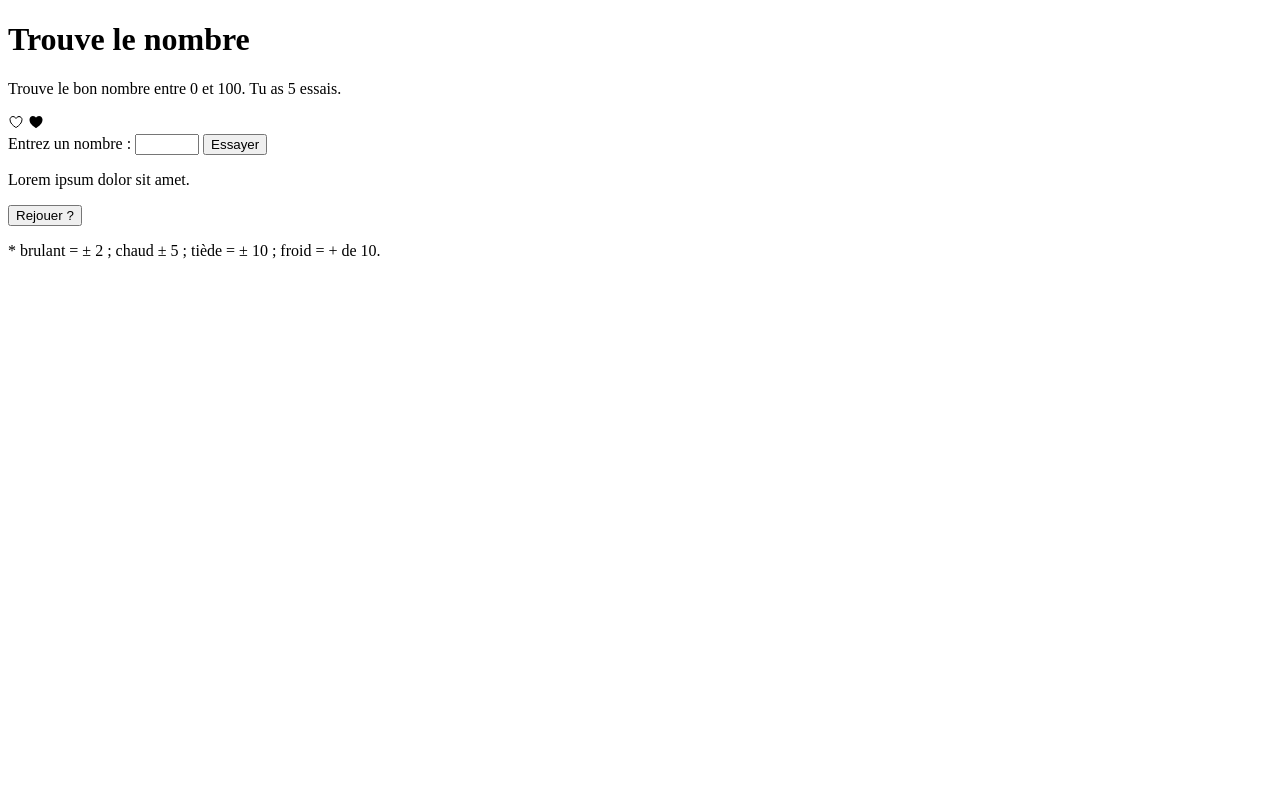
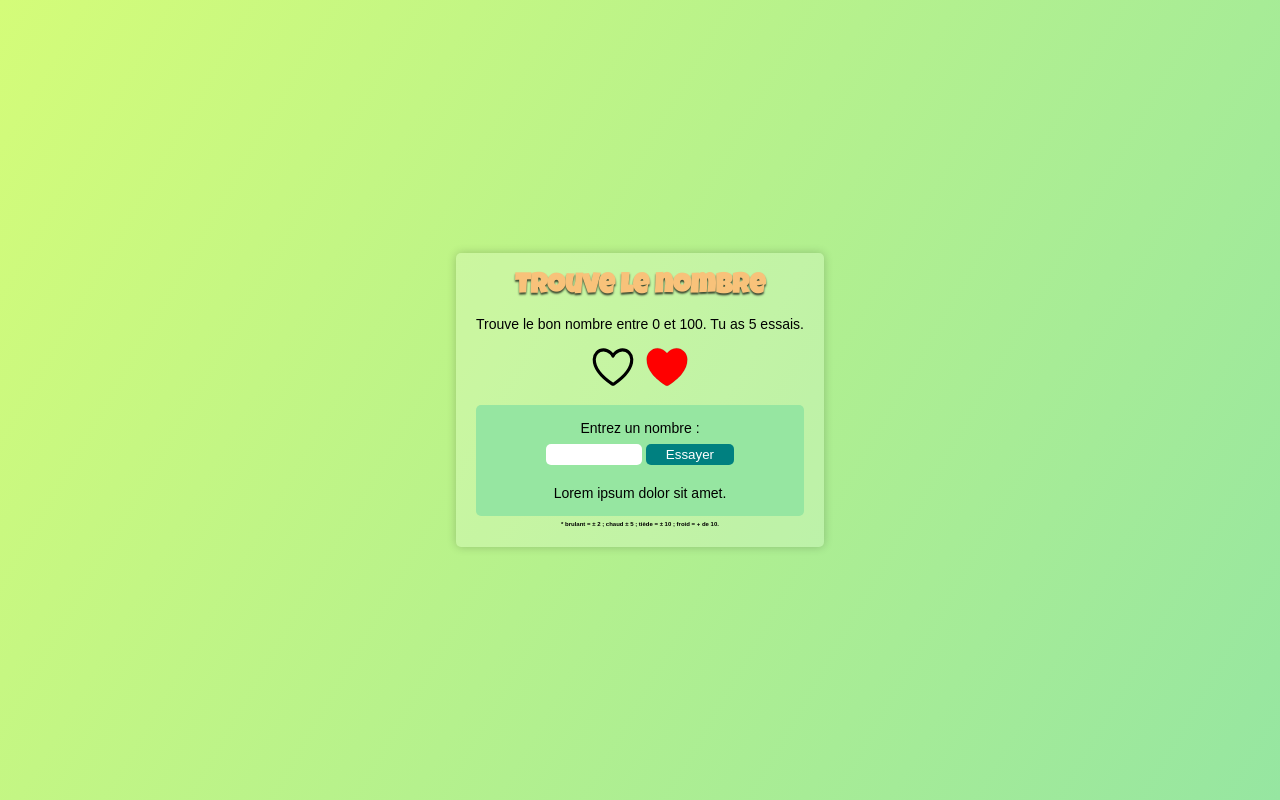
Before and after one commit to afaydali/jeu-chiffre, a plain HTML site: page index.html in a window 1280 px wide. Drawn offline with nearby package versions, Linux system fonts and the light colour scheme.

Commit message:
feat: css video partie 3

```diff
--- a/styles.css
+++ b/styles.css
@@ -1,5 +1,82 @@
+@import url('https://fonts.googleapis.com/css2?family=Luckiest+Guy&display=swap');
+
 :root{
     --title: #f8c27a;
     --textShadow: 0 2px 2px rgba(0, 0, 0, 0.7);
     --boxShadow: 0 0 10px rgba(0, 0, 0, 0.2);
 }
+*{
+    padding: 0;
+    margin: 0;
+    box-sizing: border-box;
+}
+body{
+    font-size: 14px;
+    width: 100vw;
+    overflow: hidden;
+    height: 100vh;
+    display: flex;
+    justify-content: center;
+    align-items: center;
+    font-family: sans-serif;
+    background-image: linear-gradient(120deg, #d4fc79 0%, #96e6a1 100%);
+}
+.container{
+    background-color: rgba(255, 255, 255, 0.2);
+    padding: 20px;
+    border-radius: 5px;
+    text-align: center;
+    box-shadow: var(--boxShadow);
+}
+h1{
+    margin-bottom: 15px;
+    font-family: 'Luckiest Guy', cursive;
+    color: var(--title);
+    text-shadow:var(--textShadow);
+    display: inline-block;
+}
+.vies{
+    margin: 10px;
+}
+ion-icon{
+    font-size: 50px;
+    fill: red;
+}
+#inputBox{
+    background-color: #96e6a1;
+    padding: 15px;
+    border-radius: 5px;
+}
+#inputBox > label{
+    display: block;
+    margin-bottom: 8px;
+}
+input, button{
+    outline: none;
+    border: none;
+    padding: 3px 20px;
+    border-radius: 5px;
+}
+button{
+    background-color: teal;
+    color: #ffffff;
+    cursor: pointer;
+    transition: all 0.2s;
+}
+button:hover{
+    transform: translateY(-2px);
+    background-color: rgb(0, 184, 184);
+}
+p#message{
+    margin: 20px auto 0 auto;
+}
+
+#rejouer{
+    display: none;
+    margin: 5px auto 0 auto;
+}
+#details{
+    font-weight: bold;
+    font-size: 6px;
+    margin-top: 5px;
+}
```
